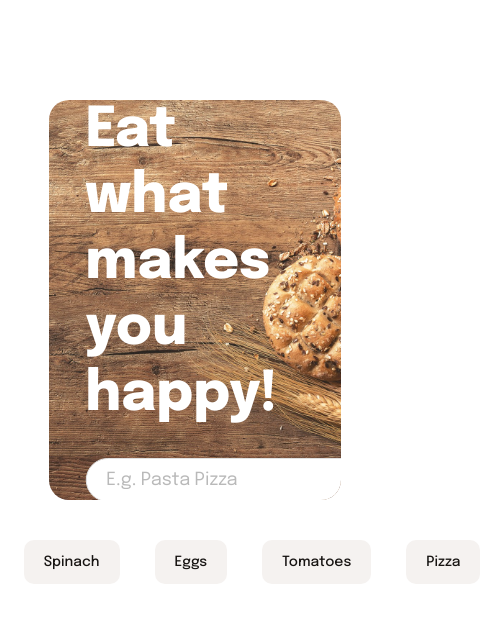
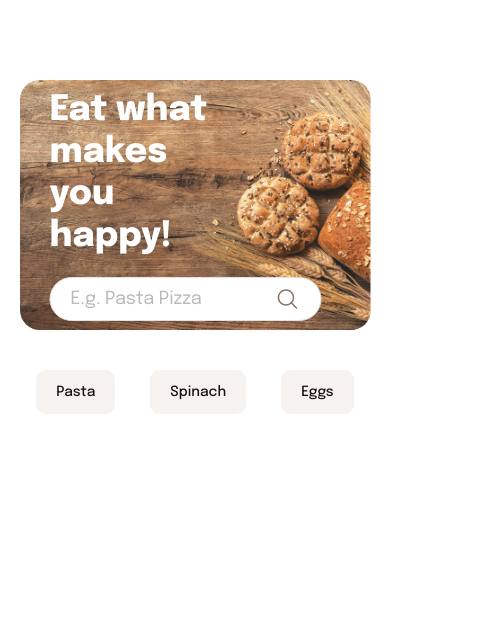
Before and after one commit to omwalhekar/recipe-app, a React (Create React App) app: page / in a window 390 px wide. Shown: the top 622 px of the page, 480 px wide, since content can reach past the window. Built offline with nearby package versions, Linux system fonts and the light colour scheme; no server answers.

Commit message:
completed responsive design

```diff
--- a/src/App.scss
+++ b/src/App.scss
@@ -62,6 +62,42 @@
       &:hover {
         background: #e3e0e0;
       }
+
+      @media (max-width: 414px) {
+        &:nth-last-child(1),
+        &:nth-last-child(2) {
+          display: none;
+        }
+      }
+    }
+  }
+
+  @media (max-width: 414px) {
+    .center-section {
+      margin-top: 80px;
+      height: 250px;
+
+      .container {
+        margin: 0 30px;
+      }
+      .banner-title {
+        width: 60%;
+        font-size: 35px;
+        font-weight: 700;
+        line-height: 1.2;
+        color: white;
+      }
+    }
+
+    .search-bar-wrapper {
+      width: 200px;
+
+      .search-bar {
+        width: 100%;
+      }
+      .search-icon {
+        right: -50px;
+      }
     }
   }
 }
@@ -73,6 +109,10 @@
   display: flex;
   flex-direction: column;
   gap: 30px;
+
+  @media (max-width: 414px) {
+    gap: 20px;
+  }
 }
 .search-bar-wrapper {
   position: relative;
@@ -156,6 +196,33 @@
   .recipe-card-skeleton {
     height: 176px;
   }
+
+  @media (max-width: 414px) {
+    .search-bar-wrapper {
+      position: unset;
+
+      .back-icon {
+        position: unset;
+      }
+    }
+    .search-bar {
+      width: 100%;
+    }
+    .recipe-card-listing {
+      grid-template-columns: repeat(1, 1fr);
+      grid-template-rows: 1fr;
+      grid-row-gap: 30px;
+    }
+
+    .recipe-card {
+      .top-section {
+        max-height: 200px;
+        img {
+          width: 100%;
+        }
+      }
+    }
+  }
 }
 
 // RECIPE DETAILS
@@ -189,7 +256,19 @@
       line-height: 1.2;
       color: #171412;
     }
+
+    @media (max-width: 414px) {
+      flex-direction: column;
+
+      .back-icon {
+        display: none;
+      }
+      .recipe-img-wrapper {
+        width: 100%;
+      }
+    }
   }
+
   .recipe-banner-skeleton {
     width: 100%;
     display: flex;
@@ -254,6 +333,22 @@
       font-weight: 400;
       color: #8a7361;
     }
+
+    @media (max-width: 414px) {
+      gap: 10px;
+
+      .data-item {
+        padding: 10px 15px;
+        text-align: center;
+        line-height: 1.2;
+      }
+      .title {
+        font-size: 16px;
+      }
+      .subtitle {
+        font-size: 12px;
+      }
+    }
   }
   .recipe-summary {
     font-size: 15px;
@@ -301,8 +396,16 @@
         font-size: 14px;
         line-height: 1.3;
         color: #8a7361;
+
+        @media (max-width: 414px) {
+          width: 100%;
+        }
       }
     }
+  }
+
+  @media (max-width: 414px) {
+    padding: 30px 0;
   }
 }
 
--- a/src/index.scss
+++ b/src/index.scss
@@ -11,4 +11,8 @@ body {
   width: 75%;
   max-width: 1080px;
   margin: 0 auto;
+
+  @media (max-width: 414px) {
+    width: 90%;
+  }
 }
```
